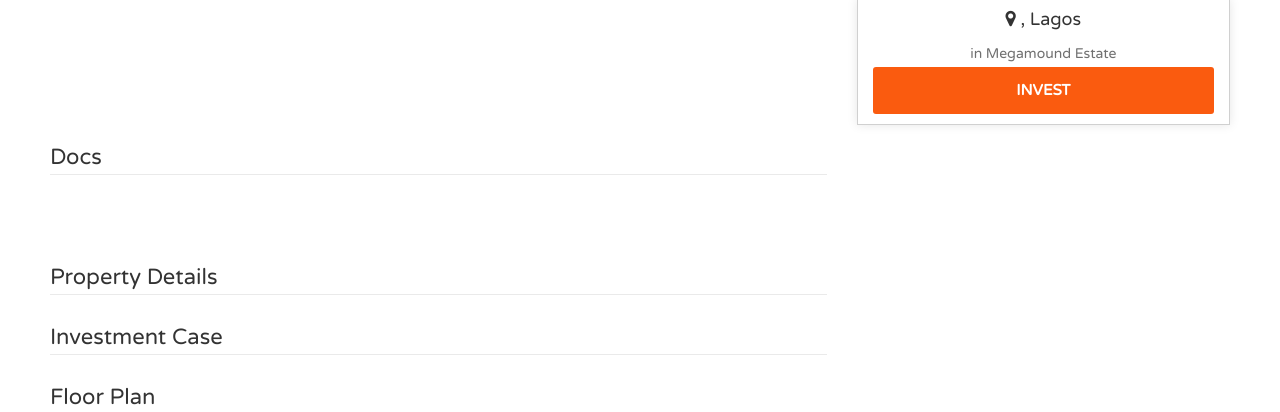
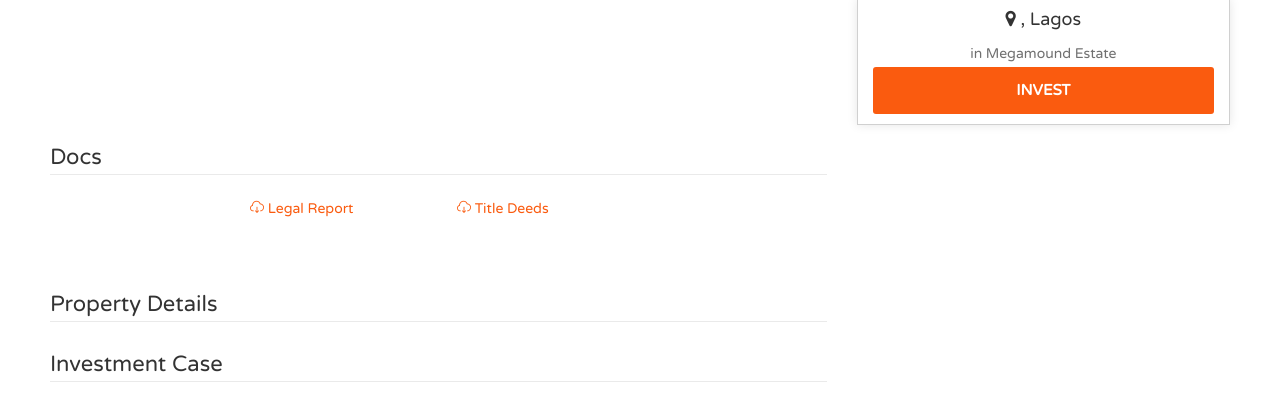
Before and after one commit to vaakinmade/Lago, a Django app: page /listings/1/ in a window 1280 px wide. Shown: the part 93-505 px from the top of the page. Run offline with Django 3.2, Linux system fonts and the light colour scheme; data comes from the database, SQL or seed files in the repository; data that the repository does not hold is empty; parts of the project's set-up code (start-up, migrations or seed data) failed here and were passed over; some libraries are stand-ins or nearby versions; some web fonts are replaced.

Commit message:
legal and title deeds report download functionality created.

```diff
--- a/listings/templates/listings/listing_detail.html
+++ b/listings/templates/listings/listing_detail.html
@@ -111,11 +111,16 @@
 				<!-- Property Docs -->
 				<h3 class="desc-headline">Docs</h3>
 				<div class="padding-bottom-50 padding-top-10 padding-left-100">
-				{% for doc in listing.docfile_set.all %}
-					<a href="https://s3.us-east-2.amazonaws.com/lagoroku/media/{{doc.doc}}">
-					<i class="sl sl-icon-cloud-download"></i> {{doc.report_type}}</a>
-				{% endfor %}
+					{% for doc in listing.docfile_set.all %}
+						<a href="https://s3.us-east-2.amazonaws.com/lagoroku/media/{{doc.doc}}">
+						<i class="sl sl-icon-cloud-download"></i> {{doc.report_type}}</a>
+					{% endfor %}
 
+					<a class="padding-left-100" href="https://s3.us-east-2.amazonaws.com/lagoroku/media/{{listing.docfile_set.first.doc}}">
+					<i class="sl sl-icon-cloud-download"></i> Legal Report</a>
+
+					<a class="padding-left-100" href="https://s3.us-east-2.amazonaws.com/lagoroku/media/{{listing.docfile_set.first.doc}}">
+					<i class="sl sl-icon-cloud-download"></i> Title Deeds</a>
 				</div>
 
 				<!-- Description -->
```
